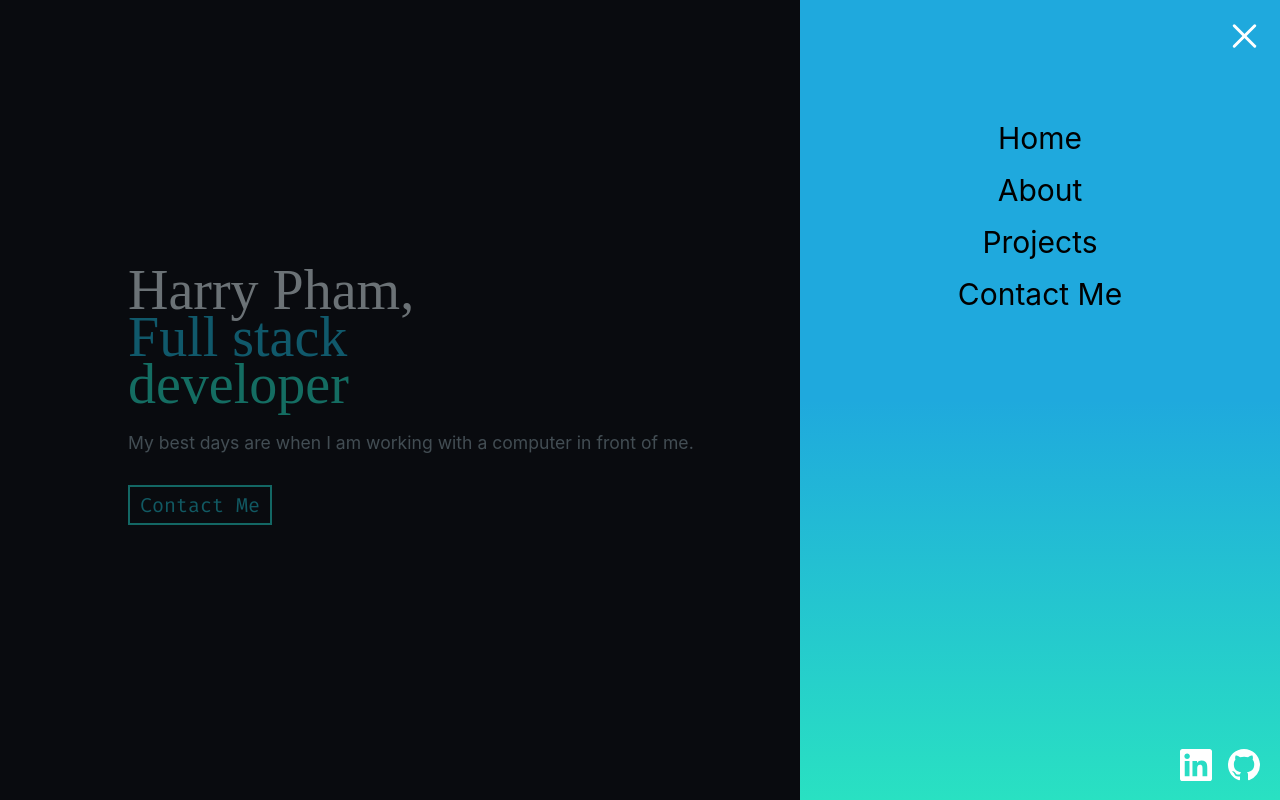
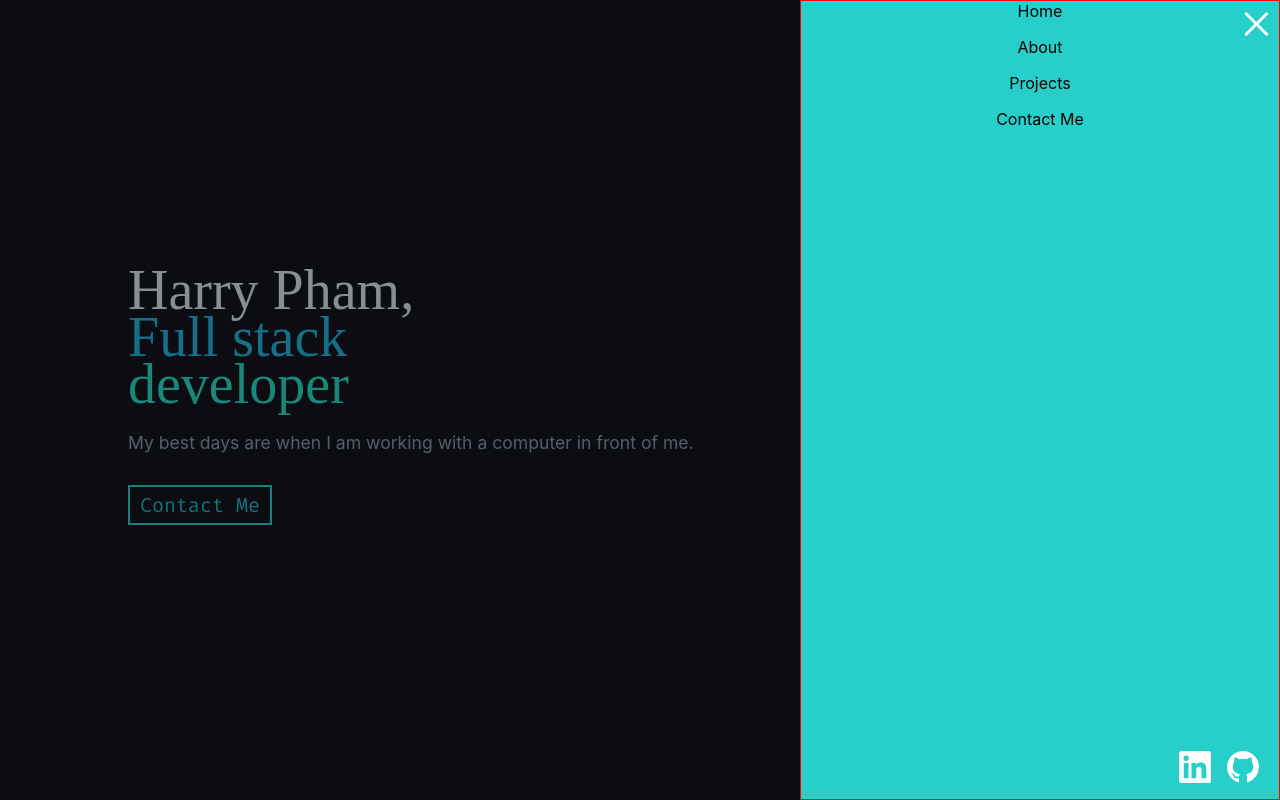
Before and after one commit to HarryPdot/portfolio, a React (Create React App) app: page / in a window 1280 px wide. Both pictures are taken after a click on the button 1250 px from the left and 30 px from the top of the page. Shown: the top 800 px of the page. Built offline with nearby package versions, Linux system fonts and the light colour scheme; no server answers; a web font is replaced by a local one.

Commit message:
add navbar transition

```diff
--- a/src/App.css
+++ b/src/App.css
@@ -1,21 +1,13 @@
 * {
   box-sizing: border-box;
   scroll-behavior: smooth;
-}
-
-html,
-body,
-.App,
-#root {
-  width: 100%;
-  height: 100%;
-  background-color: rgb(19, 22, 30);
 }
 
 .App {
   display: flex;
   flex-direction: column;
   gap: 5vh;
+  background-color: rgb(19, 22, 30);
 }
 
 .Home-component,
@@ -42,8 +34,4 @@ body,
 }
 
 @media only screen and (min-width: 850px) {
-  .App {
-    width: 80%;
-    margin: 0 auto 0 auto;
-  }
 }
--- a/src/App.js
+++ b/src/App.js
@@ -32,9 +32,9 @@ function App() {
   }, []);
 
   return (
+    <>
+      <NavBar className="NavBar-component" />
       <div className="App">
-      <NavBar className="NavBar-component" />
-
         <FadeInSection>
           <Home className="Home-component" />
         </FadeInSection>
@@ -48,6 +48,7 @@ function App() {
           <Contact className="Contact" />
         </FadeInSection>
       </div>
+    </>
   );
 }
 
--- a/src/Components/links/NavBar.css
+++ b/src/Components/links/NavBar.css
@@ -1,21 +1,3 @@
-@keyframes slideLeft {
-  from {
-    margin-right: -100%;
-  }
-  to {
-    margin-right: 0%;
-  }
-}
-
-@keyframes slideRight {
-  from {
-    margin-right: 0%;
-  }
-  to {
-    margin-right: -100%;
-  }
-}
-
 .navbar-overlay {
   height: 100vh;
   width: 100%;
@@ -33,43 +15,29 @@
   top: 0;
   right: 0;
   z-index: 200;
-  padding: 1.5vh 1.5vh 0 0;
 }
 
 .navbar-container {
-  /* background-color: rgb(38, 207, 202);
-    height: 100%;
-    width: 100%; */
+  position: fixed;
+  right: 0;
   width: 100%;
-  height: 100%;
-  background: rgb(31, 169, 221);
-  background: linear-gradient(
-    180deg,
-    rgba(31, 169, 221, 1) 50%,
-    rgba(41, 225, 194, 1) 100%
-  );
+  height: 100vh;
+  border: 1px solid red;
+  z-index: 99;
+
   display: flex;
+  flex-direction: column;
+  align-items: flex-end;
   justify-content: space-between;
-  padding-top: 15vh;
-  flex-direction: column;
-  gap: 5vh;
-  align-items: flex-end;
+  background-color: rgb(38, 207, 202);
+
+  transition: 1s;
+  margin-right: -100%;
 }
 
 .expanded {
-  animation-name: slideLeft;
-  animation-duration: 0.5s;
-}
-
-.collapsed {
-  /* height: 10%; */
-  display: flex;
-  /* align-items: center; */
-  /* justify-content: flex-end; */
-  /* background-color: transparent; */
-  animation-name: slideRight;
-  animation-duration: 0.5s;
-  margin-right: -100%;
+  transition: 1s;
+  margin-right: 0%;
 }
 
 .links-container {
@@ -86,6 +54,35 @@
   cursor: pointer;
 }
 
+.disabled-overlay {
+  position: fixed;
+  width: 100vw;
+  height: 100vh;
+  background-color: rgba(0, 0, 0, 0.5);
+  transition: 0.5s;
+  opacity: 0;
+  pointer-events: none;
+  z-index: 98;
+}
+
+@keyframes fadeIn {
+  from {
+    opacity: 0;
+  }
+  to {
+    opacity: 1;
+  }
+}
+
+.fadeInAnimation {
+  position: fixed;
+  transition: 0.5s;
+  width: 100vw;
+  height: 100vh;
+  opacity: 0.75;
+  pointer-events: auto;
+}
+
 @media only screen and (min-width: 550px) {
   .navbar-container {
     width: 480px;
@@ -93,6 +90,6 @@
   }
 
   .navbar-overlay {
-    z-index: 0;
+    /* z-index: 0; */
   }
 }
--- a/src/Components/links/NavBar.js
+++ b/src/Components/links/NavBar.js
@@ -27,18 +27,9 @@ export default function NavBar() {
           color="#FFF"
         />
       </div>
-      <div
-        style={
-          isOpen
-            ? { backgroundColor: "rgba(0,0,0,0.5)", zIndex: 1 }
-            : { backgroundColor: "transparent" }
-        }
-        className="navbar-overlay"
-      >
+      <div>
         <div
-          className={
-            isOpen ? "navbar-container expanded" : "navbar-container collapsed"
-          }
+          className={isOpen ? "navbar-container expanded" : "navbar-container"}
         >
           <div className="links-container">
             <div>
@@ -71,6 +62,11 @@ export default function NavBar() {
           <Links></Links>
         </div>
       </div>
+      <div
+        className={
+          isOpen ? "disabled-overlay fadeInAnimation" : "disabled-overlay"
+        }
+      ></div>
     </>
   );
 }
```
Lines whose indentation alone changed are shown as unchanged.
